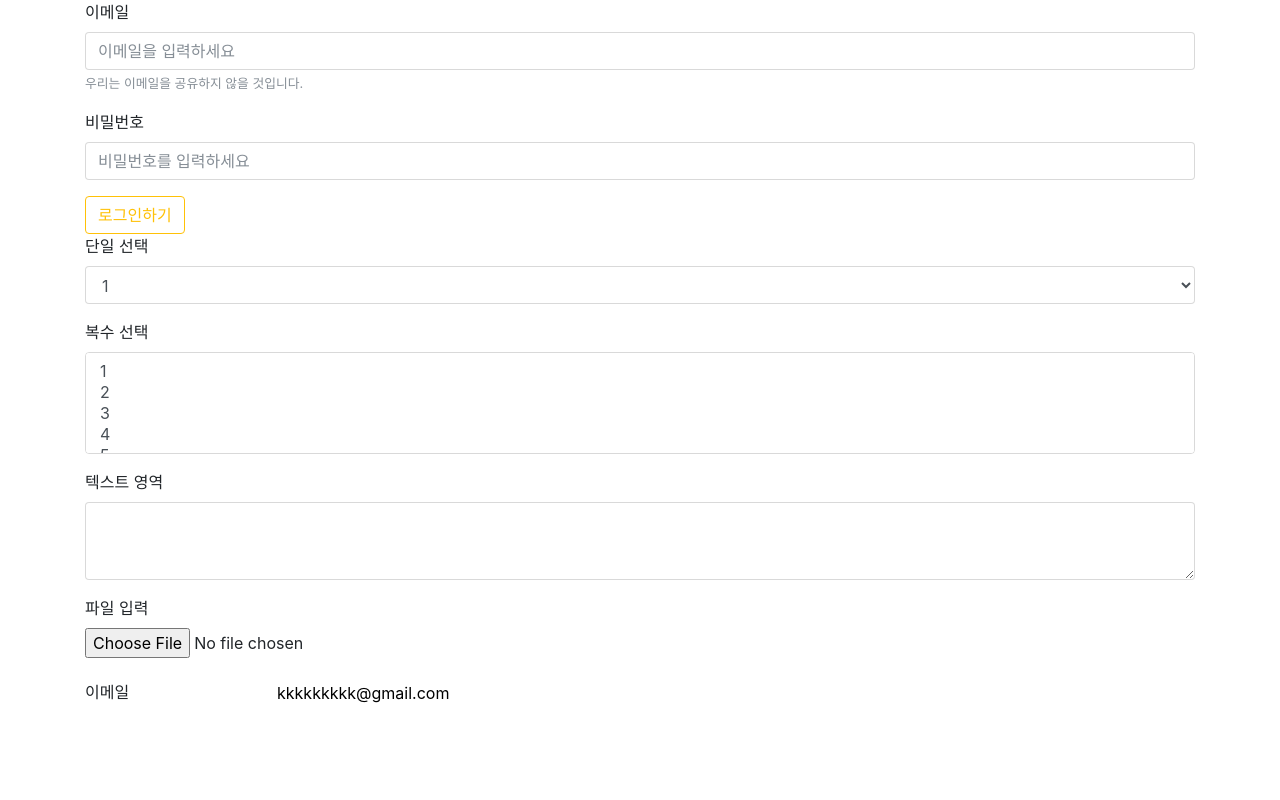
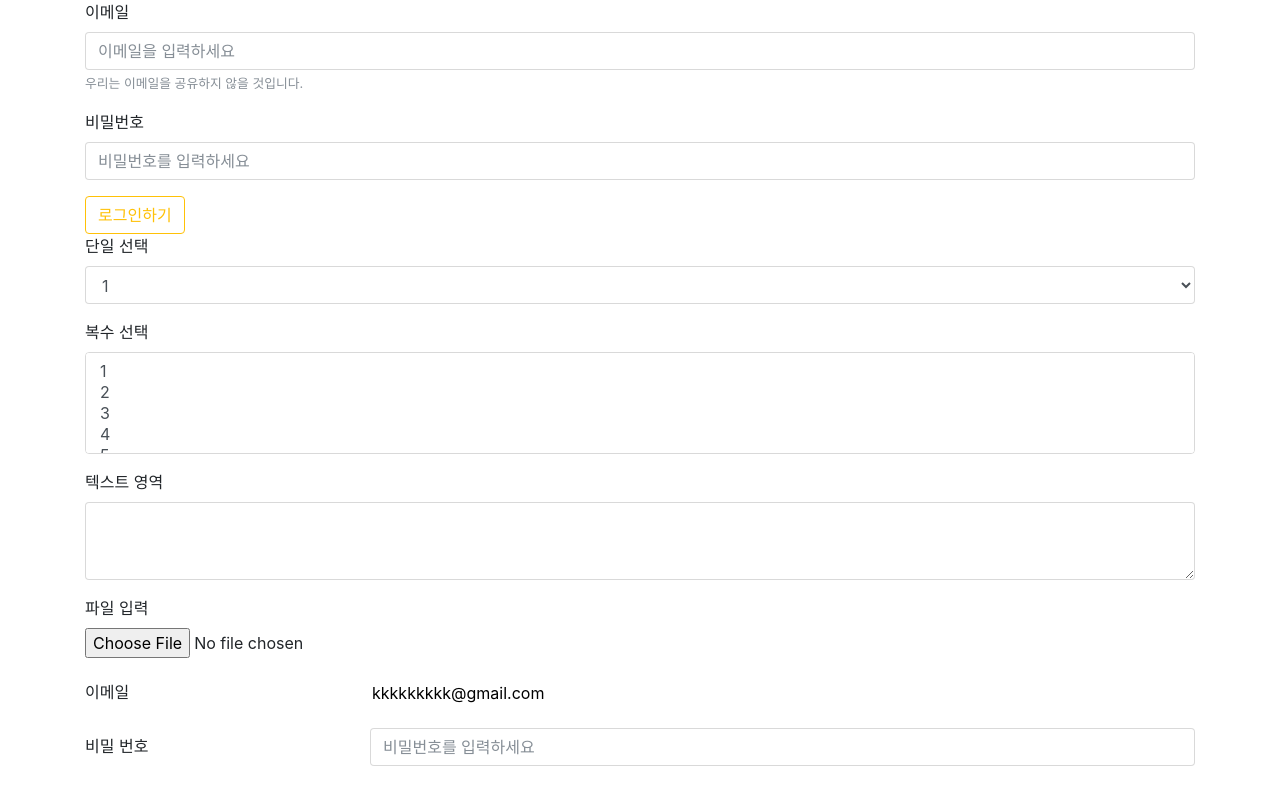
Before and after one commit to krystal0102/work_html_css, a plain HTML site: page Bootstrap4/WebContent/bootstrap-04-form.html in a window 1280 px wide. Drawn offline with Linux system fonts and the light colour scheme.

Commit message:
Bootstrap 예제 04번 (Form)

```diff
--- a/Bootstrap4/WebContent/bootstrap-04-form.html
+++ b/Bootstrap4/WebContent/bootstrap-04-form.html
@@ -72,9 +72,16 @@
 		<!-- 읽기 전용 -->
 		<form>
 			<div class="form-group row">
-				<label class="col-sm-2 col-form-label" for="email02">이메일</label>
-				<div class="col-sm-10">
+				<label class="col-sm-3 col-form-label" for="email02">이메일</label>
+				<div class="col-sm-9">
 					<input class="form-control-plaintext" type="text" id="email02" value="kkkkkkkkk@gmail.com" readonly>
+				</div>
+			</div>
+
+			<div class="form-group row">
+				<label class="col-sm-3 col-form-label" for="password02">비밀 번호</label>
+				<div class="col-sm-9">
+					<input class="form-control" type="password" id="password02" placeholder="비밀번호를 입력하세요">
 				</div>
 			</div>
 		</form>
```
